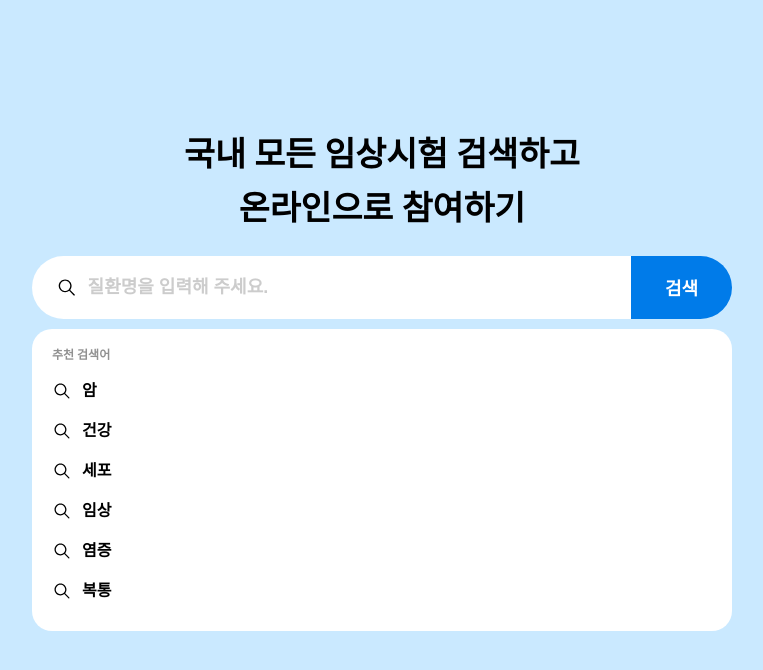
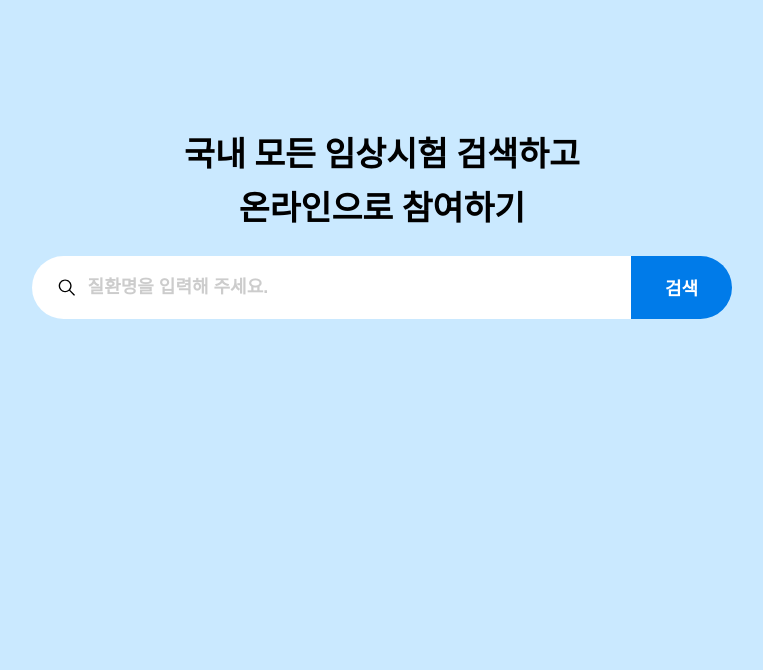
Before and after one commit to pre-onboarding-team3/wanted-codestates-project-3-10, a React (Create React App) app: page / in a window 1280 px wide. Shown: the top 670 px of the page, without its empty margins (258-1021 px from the left). Built offline with nearby package versions, Linux system fonts and the light colour scheme.

Commit message:
✨ feat: focus 이벤트 추가

```diff
--- a/src/components/RecommendedSearch.jsx
+++ b/src/components/RecommendedSearch.jsx
@@ -26,6 +26,9 @@ const SearchResultList = styled.div`
       span {
         margin-left: 10px;
       }
+      :last-child {
+        padding: 10px 0 0;
+      }
     }
   }
 `;
@@ -35,7 +38,7 @@ const data = ['암', '건강', '세포', '임상', '염증', '복통'];
 function RecommendedSearch() {
   return (
     <SearchResultList>
-      <Recommend>추천 검색어</Recommend>
+      {data.length === 0 ? null : <Recommend>추천 검색어</Recommend>}
       <ul>
         {data.map((value, index) => (
           <li key={index}>
--- a/src/pages/Main.jsx
+++ b/src/pages/Main.jsx
@@ -4,6 +4,7 @@ import { IoIosSearch } from 'react-icons/io';
 import RecommendedSearch from '../components/RecommendedSearch';
 
 const Main = () => {
+  const [focusInput, setFocusInput] = useState(false);
   const [searchWord, setSearchWord] = useState('');
   const input = useRef();
 
@@ -35,13 +36,15 @@ const Main = () => {
             ref={input}
             onChange={writeSearchWord}
             type="text"
+            onFocus={() => setFocusInput(true)}
+            onBlur={() => setFocusInput(false)}
             onKeyPress={pressEnter}
             placeholder="질환명을 입력해 주세요."
           />
         </div>
         <button onClick={searchClick}>검색</button>
       </Search>
-      <RecommendedSearch />
+      {focusInput ? <RecommendedSearch /> : null}
     </MainStyle>
   );
 };
```
